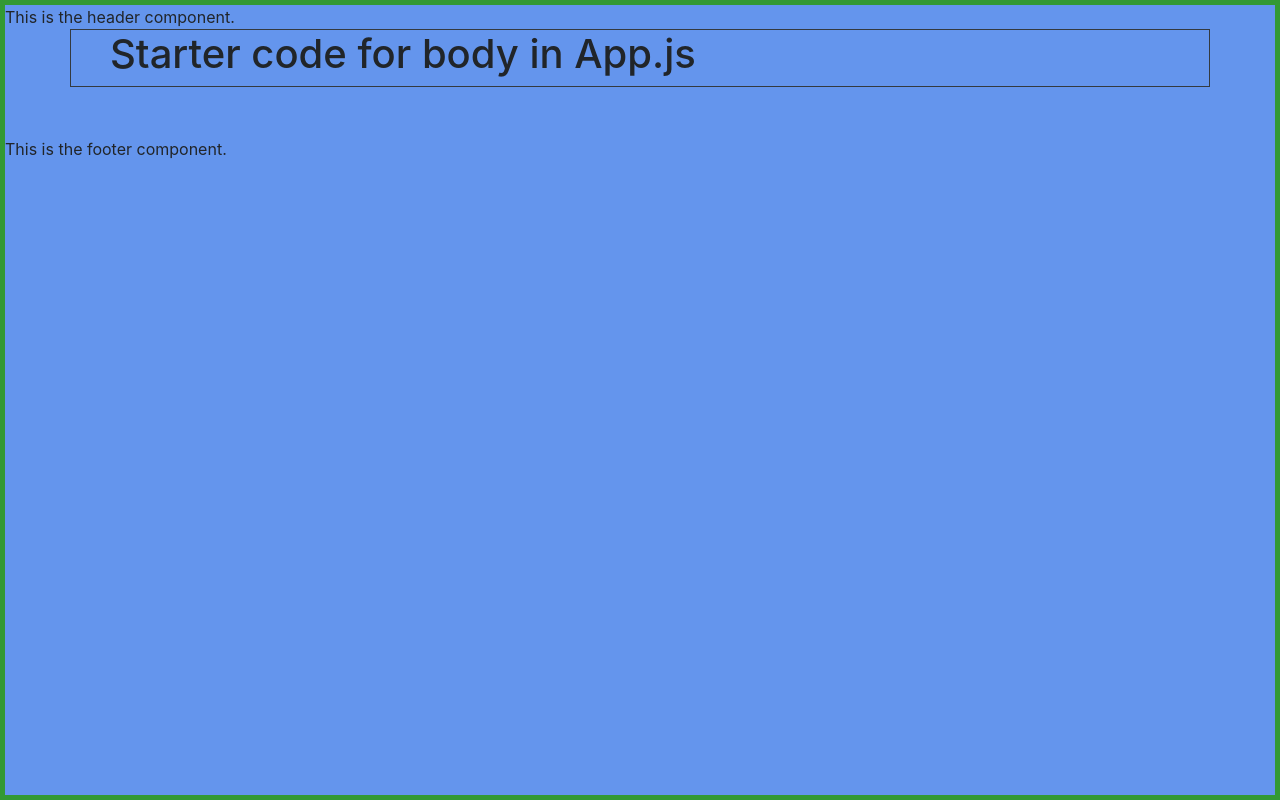
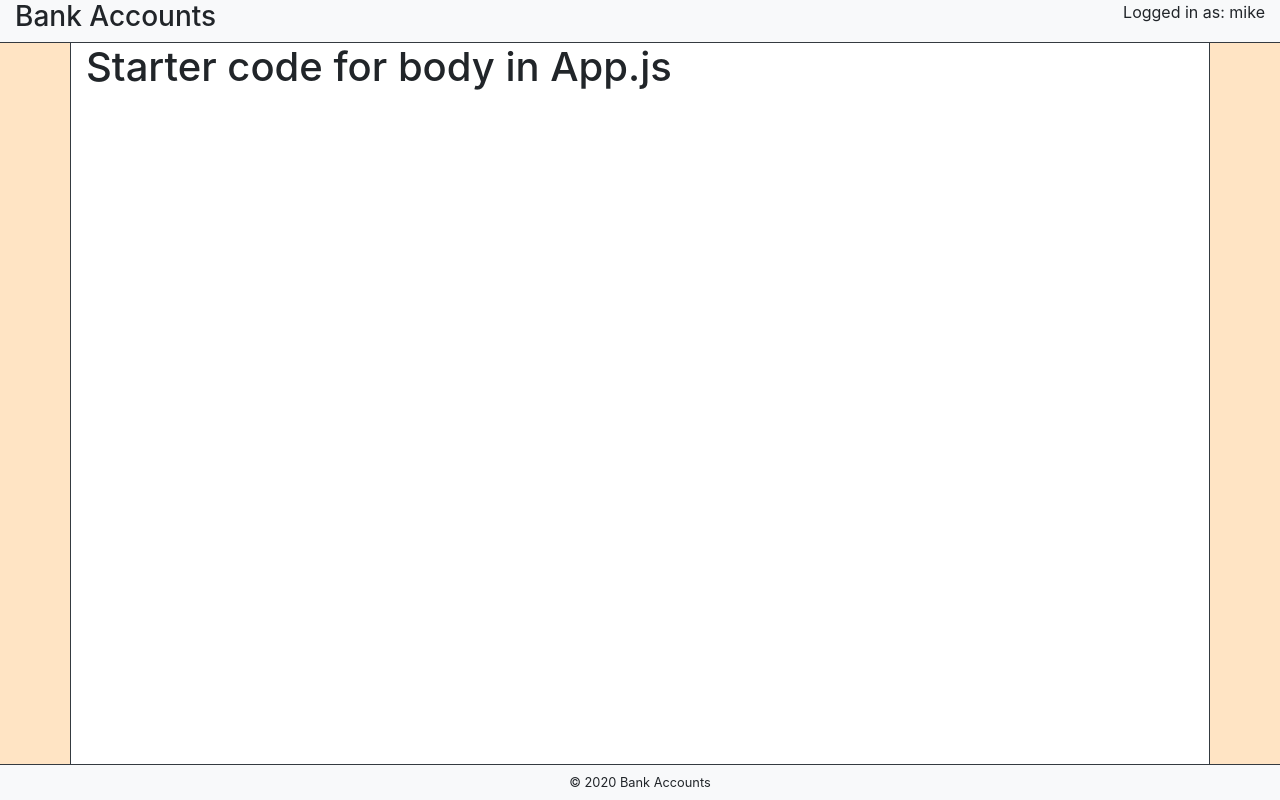
Before and after one commit to mike14747/bank-accounts, a React (Create React App) app in the folder client/: page / in a window 1280 px wide. Built offline with nearby package versions, Linux system fonts and the light colour scheme.

Commit message:
Added react-router-dom. Router, Switch and Route are in use in App.js. Modified css (inline in public/index.html) so the footer is sticky at the bottom until content cause it to move down.

```diff
--- a/client/package.json
+++ b/client/package.json
@@ -8,6 +8,7 @@
     "@testing-library/user-event": "^7.1.2",
     "react": "^16.13.1",
     "react-dom": "^16.13.1",
+    "react-router-dom": "^5.2.0",
     "react-scripts": "3.4.3"
   },
   "scripts": {
--- a/client/public/index.html
+++ b/client/public/index.html
@@ -11,7 +11,7 @@
 
 <body>
     <noscript>You need to enable JavaScript to run this app.</noscript>
-    <div id="root" style="background-color:cornflowerblue;height:100%;"></div>
+    <div id="root" style="display: flex; flex-direction: column; min-height: 100%;"></div>
 </body>
 
 </html>
--- a/client/src/App.js
+++ b/client/src/App.js
@@ -1,4 +1,5 @@
 import React from 'react';
+import { BrowserRouter as Router, Route, Switch } from 'react-router-dom';
 import './css/my_style.css';
 import './css/styles.css';
 import Header from './components/header/header';
@@ -6,14 +7,17 @@ import Footer from './components/footer/footer';
 
 function App() {
     return (
-        <div className="min-h-100">
+        <Router>
             <Header />
-            <div className="container h-100 border border-dark">
-                <h1 className="px-4">Starter code for body in App.js</h1>
-            </div>
-            <div className="push"></div>
+            <Switch>
+                <Route exact path="/">
+                    <div className="container flex-fill bg-white border-left border-right border-dark">
+                        <h1>Starter code for body in App.js</h1>
+                    </div>
+                </Route>
+            </Switch>
             <Footer />
-        </div>
+        </Router>
     );
 }
 
--- a/client/src/components/footer/footer.js
+++ b/client/src/components/footer/footer.js
@@ -2,8 +2,8 @@ import React from 'react';
 
 const Footer = () => {
     return (
-        <div className="h-auto">
-            This is the footer component.
+        <div className="w-100 border-top border-dark text-center small bg-light p-2">
+            &copy; 2020 Bank Accounts
         </div>
     );
 };
--- a/client/src/components/header/header.js
+++ b/client/src/components/header/header.js
@@ -2,8 +2,15 @@ import React from 'react';
 
 const Header = () => {
     return (
-        <div>
-            This is the header component.
+        <div className="container-fluid bg-light border-bottom border-dark">
+            <div className="row">
+                <div className="col-6 text-left">
+                    <h3>Bank Accounts</h3>
+                </div>
+                <div className="col-6 text-right">
+                    Logged in as: mike
+                </div>
+            </div>
         </div>
     );
 };
--- a/client/src/css/styles.css
+++ b/client/src/css/styles.css
@@ -4,13 +4,3 @@ html, body {
     margin:0;
     padding: 0;
 }
-
-.min-h-100 {
-    border: 5px #339933 solid;
-    min-height: 100%;
-    margin-bottom: -50px;
-}
-
-.push {
-    height: 50px;
-}
--- a/client/src/index.css
+++ /dev/null
@@ -1,13 +0,0 @@
-body {
-  margin: 0;
-  font-family: -apple-system, BlinkMacSystemFont, 'Segoe UI', 'Roboto', 'Oxygen',
-    'Ubuntu', 'Cantarell', 'Fira Sans', 'Droid Sans', 'Helvetica Neue',
-    sans-serif;
-  -webkit-font-smoothing: antialiased;
-  -moz-osx-font-smoothing: grayscale;
-}
-
-code {
-  font-family: source-code-pro, Menlo, Monaco, Consolas, 'Courier New',
-    monospace;
-}
--- a/client/src/index.js
+++ b/client/src/index.js
@@ -1,6 +1,5 @@
 import React from 'react';
 import ReactDOM from 'react-dom';
-import './index.css';
 import App from './App';
 import * as serviceWorker from './serviceWorker';
 
```
Also changed, not shown: 1 other file (tests, documents, lock files or other folders).
